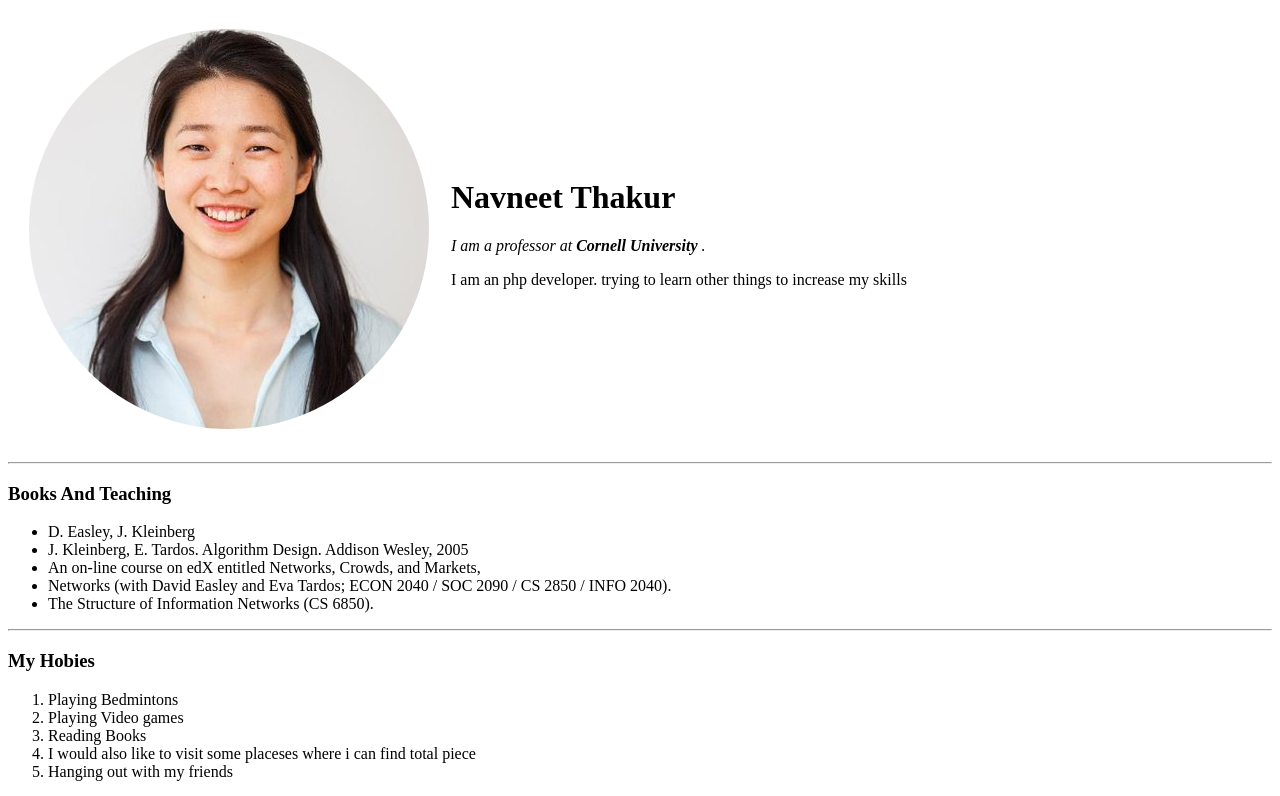
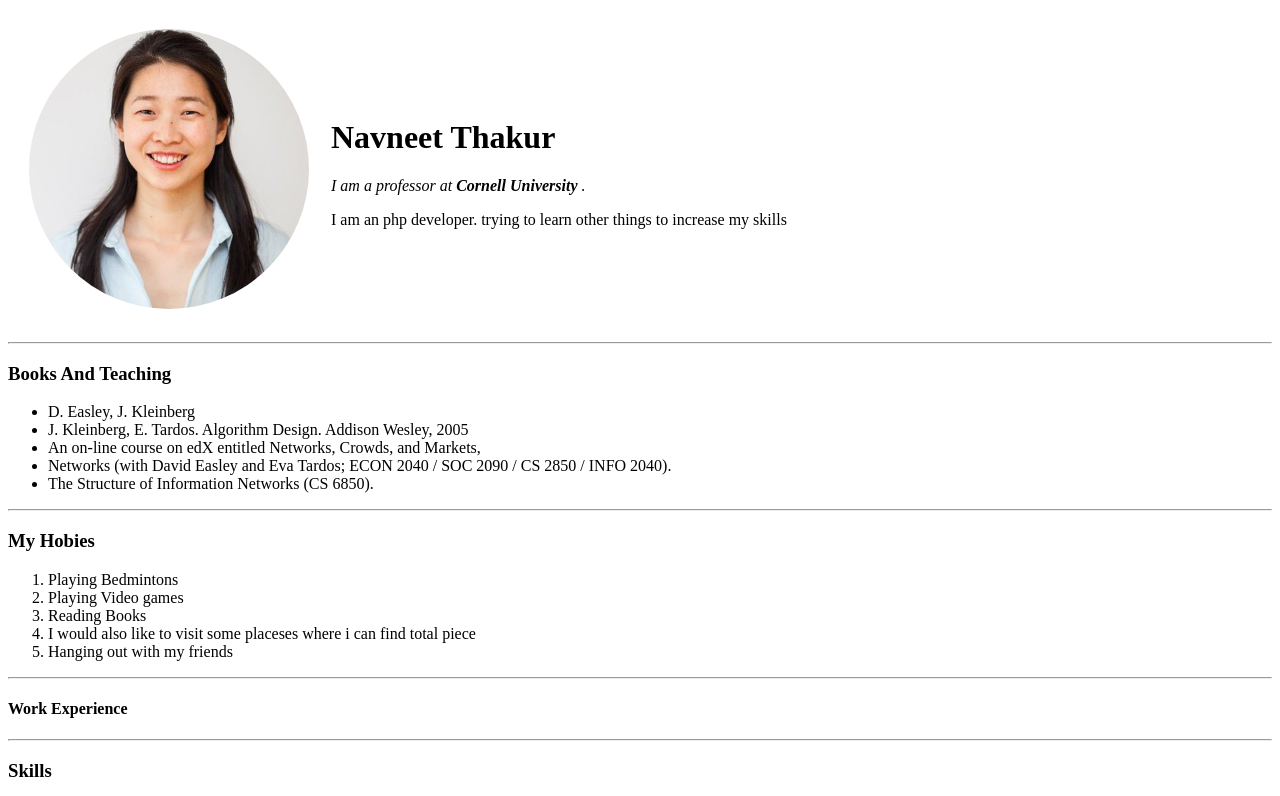
Before and after one commit to navithakurGit/cv, a plain HTML site: page index.html in a window 1280 px wide. Shown: the top 796 px of the page. Drawn offline with Linux system fonts and the light colour scheme.

Commit message:
Update index.html

```diff
--- a/index.html
+++ b/index.html
@@ -10,7 +10,7 @@
     <table cellspacing="20px">
       <tr>
         <td>
-          <img style="border-radius: 50%;" src="../img/angela_yu.jpg" alt="angela_yo_image"/>
+          <img style="border-radius: 50%;" src="../img/angela_yu.jpg" alt="angela_yo_image" width="280px" />
         </td>
         <td>
           <h1>Navneet Thakur</h1>
```
